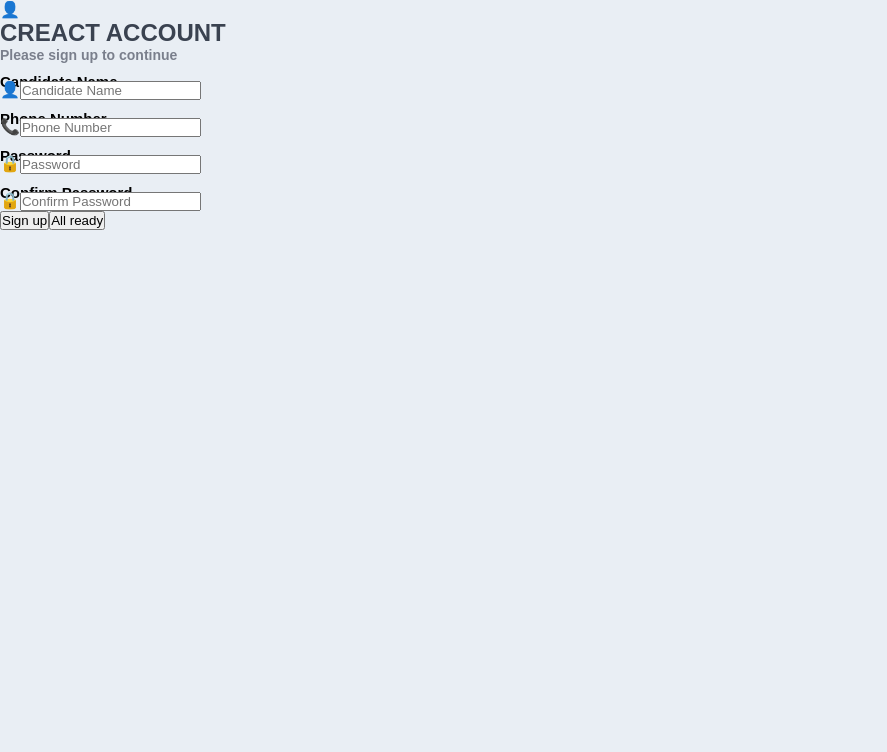
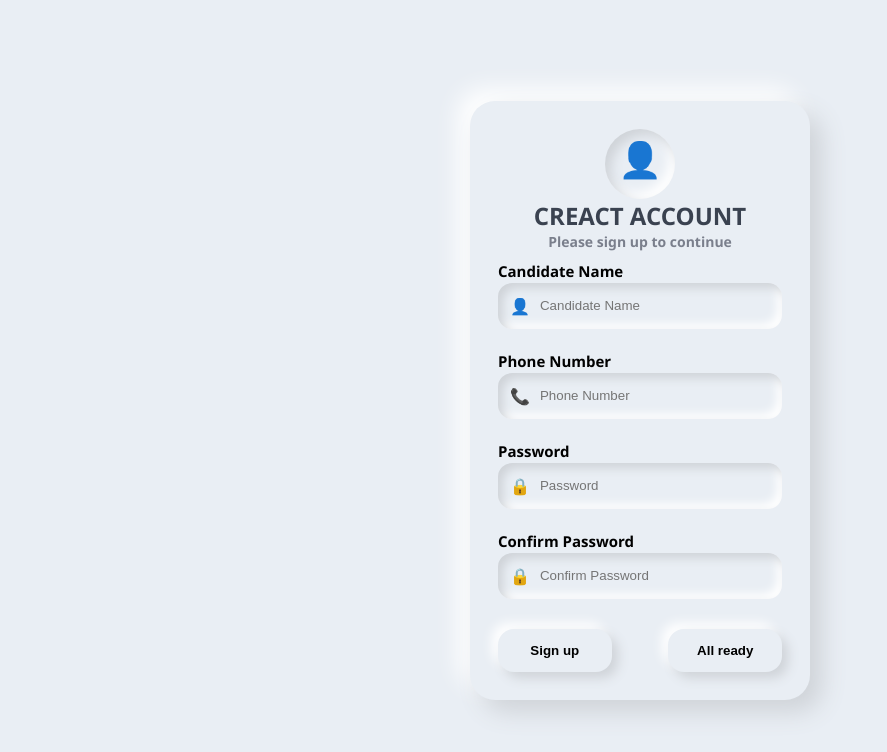
Before and after one commit to rohit8044/ff-project, a React app: page /register in a window 1280 px wide. Shown: the top 752 px of the page, without its empty margins (0-887 px from the left). Built offline with nearby package versions, Linux system fonts and the light colour scheme; the HTML template or start-up script is replaced by a standard one.

Commit message:
Update Registerpage.css

```diff
--- a/src/Registerpage.css
+++ b/src/Registerpage.css
@@ -1,109 +1,84 @@
-* {
-  margin: 0;
-  padding: 0;
-  box-sizing: border-box;
-  font-family: Arial, sans-serif;
+body{
+  margin:0;
+  background:#e9eef4;
+  font-family:Segoe UI, sans-serif;
 }
-.regcontainer {
-  width: 100%;
-  height: 100vh;
-  display: flex;
-  justify-content: center;
-  align-items: center;
-  background: linear-gradient(135deg, #232526, #414345);
-
+.container1{
+  height:100vh;
+  display:flex;
+  justify-content:center;
+  align-items:center;
 }
-.regbox {
-  width: 97%;
-  max-width: 500px;
-  background: #fff;
-  padding: 30px 25px;
-  border-radius: 15px;
-  box-shadow: 0 3px 20px rgba(220, 243, 9, 0.15);
-  background: linear-gradient(135deg, #232526, #414345);
+.card1{
+  width:340px;
+  padding:28px;
+  border-radius:25px;
+  background:#e9eef4;
+  box-shadow: 12px 12px 25px #cfd3d8,-12px -12px 25px #ffffff;
+  text-align:center;
 }
-.regbox .regster{
-  text-align: center;
-  color: #ff9f00;
-  font-family: 'Orbitron',ans-serif;
-  font-size: 45px;
-  margin-bottom: 30px;
-  text-shadow: 10px 10px 10px black;
+.icon1{
+  width:70px;
+  height:70px;
+  border-radius:50%;
+  margin:auto;
+  display:flex;
+  align-items:center;
+  justify-content:center;
+  box-shadow: inset 6px 6px 12px #cfd3d8,inset -6px -6px 12px #ffffff;
+  font-size: 35px;
+  padding-bottom: 10px;
 }
-.regbox label {
-  font-size: 17px;
-  font-weight: 600;
-  margin-bottom: 5px;
+h2{ color:#3a4250 }
+p{ color:#7a7f8c; font-size:14px }
+label{
   display: block;
-  color: lightcoral;
+  padding-top: 10px;     /* make label full width */
+  text-align: left;     /* align text to left */
+  margin-bottom: -10px;   /* optional spacing from input */
+  font-weight: 600;     /* optional */
+  font-size: 15px;
 }
-.inputbox {
-  position: relative;
-  width: 100%;
-  margin-bottom: 18px;
+.inputBox1{
+  display:flex;
+  align-items:center;
+  gap:10px;
+  padding:12px;
+  margin:12px 0;
+  border-radius:14px;
+  background:#e9eef4;
+  box-shadow: inset 5px 5px 10px #cfd3d8,inset -5px -5px 10px #ffffff;
 }
-.inputbox .icon {
+.inputBox1 input{
+  border:none;
+  outline:none;
+  background:transparent;
+  width:100%;
+}
+.btnlogin1{
+  width:40%;
+  float: left;
+  padding:14px;
+  margin-top:18px;
+  border:none;
+  border-radius:16px;
+  background:#e9eef4;
+  font-weight:600;
+  box-shadow: 6px 6px 12px #cfd3d8,-6px -6px 12px #ffffff;
+}
+.btnlogin2{
+  width:40%;
+  padding:14px;
+  float: right;
+  margin-top:18px;
+  border:none;
+  border-radius:16px;
+  background:#e9eef4;
+  font-weight:600;
+  box-shadow: 6px 6px 12px #cfd3d8,-6px -6px 12px #ffffff;
+}
+.Errormessa{
+  float: left;
+  font-size: 13px;
   position: absolute;
-  left: 12px;
-  top: 50%;
-  transform: translateY(-50%);
-  font-size: 18px;
-  color: #666;
 }
-.inputbox input {
-  width: 100%;
-  padding: 21px 21px 21px 40px;
-  border-radius: 10px;
-  border: 1px solid lightcoral;
-  font-size: 14px;
-  outline: none;
-  transition: 0.3s ease;
-  background: linear-gradient(135deg, #232526, #414345);
-  color: white;
-}
-.inputbox input:focus {
-  color: white;
-  background: linear-gradient(135deg, #232526, #414345);
-  box-shadow: 0px 0px 6px rgba(30, 221, 13, 0.3);
-}
-.regbox .registerbtn{
-  width: 46%;
-  font-size: 18px;
-  padding:20px;
-  margin-top: 20px;
-  border-radius: 6px;
-  border: none;
-  background:linear-gradient(90deg,#ff004f,#ff6a00);  cursor: pointer;
-  color: white;
-}
-.regbox .allready{
-  float: right;
-  width: 46%;
-  margin-top: 20px;
-  font-size: 18px;
-  padding-top:20px;
-  padding-bottom: 20px;
-  border-radius: 6px;
-  border: none;
-  background:linear-gradient(90deg,#ff004f,#ff6a00);  cursor: pointer;
-  color: white;
-}
-.regbox .showbtn{
-  position: absolute;
-  margin-top: 13px;
-  margin-left: -40px;
-  font-size: 20px;
-  background: none;
-  border: none;
-  color: whitesmoke;
-}
-.regbox .allready:hover{
-  transform: scale(1.03);
-}
-.regbox .registerbtn:hover{
-  transform: scale(1.03);
-}
-.errormessa{
-  margin-bottom: 15px;
-  font-size: 13px;
-}
```
